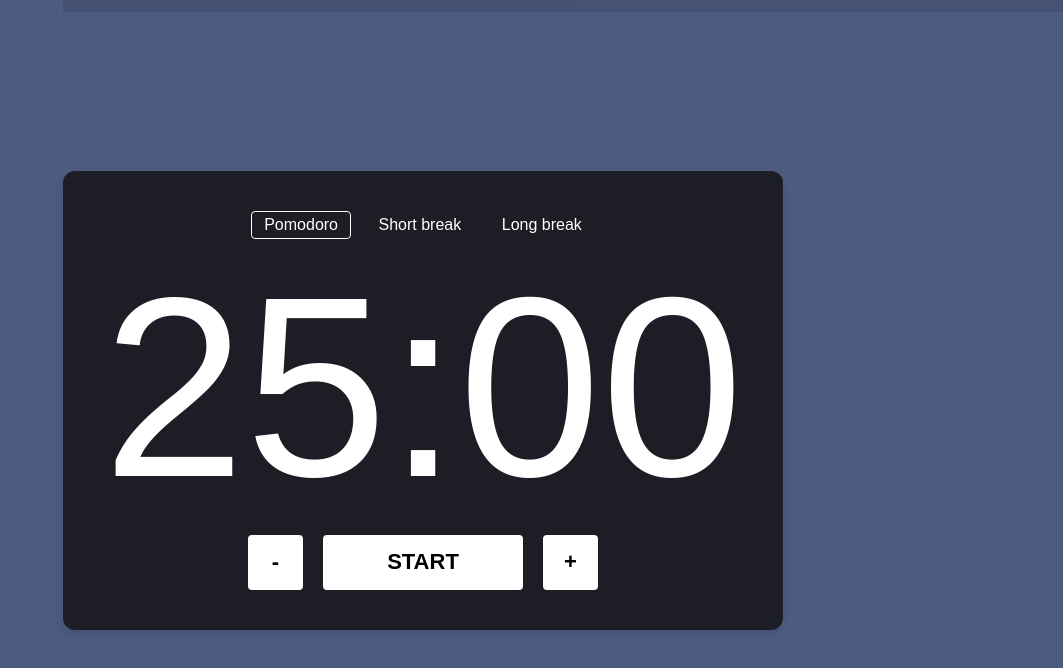
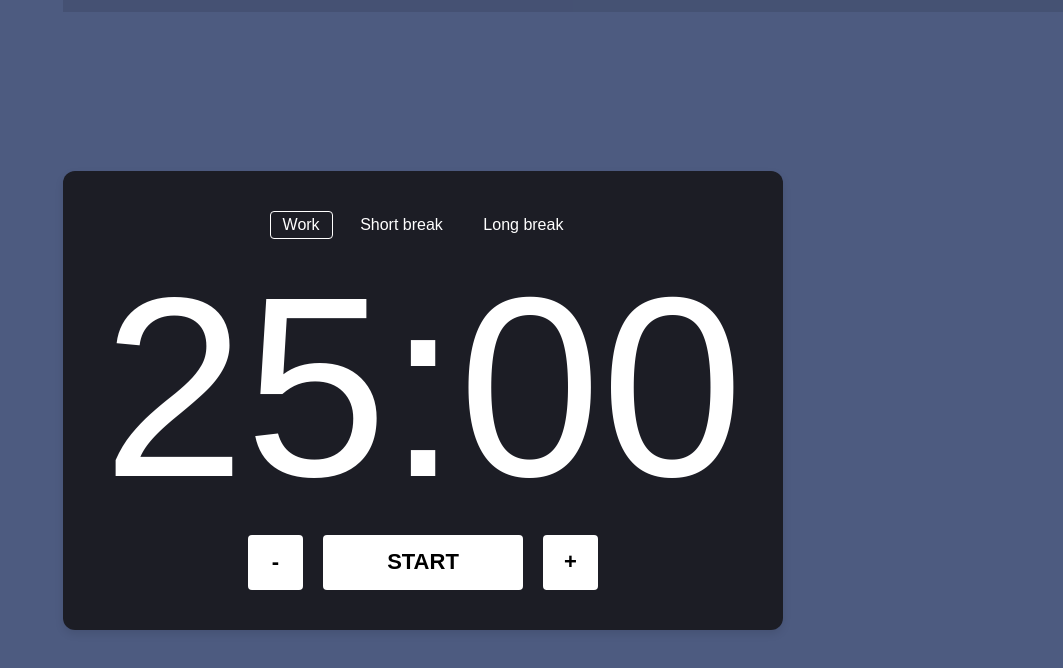
Before and after one commit to ArinAkaMazu/Pomodoro_maykit_project, a website: page index.html in a window 1280 px wide. Shown: the whole page, without its empty margins (217-1280 px from the left). Drawn offline with Linux system fonts and the light colour scheme.

Commit message:
changes button label from pomodoro to work

```diff
--- a/index.html
+++ b/index.html
@@ -19,7 +19,7 @@
             class="button active mode-button"
             id="js-pomodoro"
           >
-            Pomodoro
+            Work
           </button>
           <button
             data-mode="shortBreak"
```
